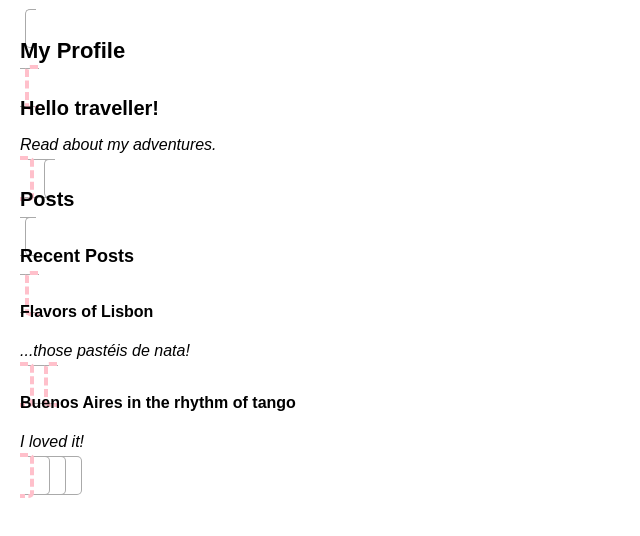
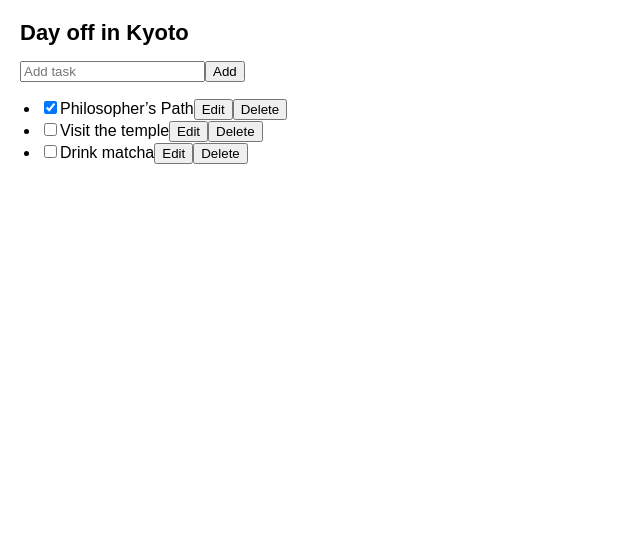
Before and after one commit to george-dx/exe-js, a React (Create React App) app in the folder react/hello-world/: page / in a window 1280 px wide. Shown: the top 536 px of the page, without its empty margins (0-640 px from the left). Built offline with nearby package versions, Linux system fonts and the light colour scheme.

Commit message:
Scale up with reducer and context

```diff
--- /dev/null
+++ b/react/hello-world/src/AddTask.js
@@ -0,0 +1,30 @@
+import { useState, useContext } from "react";
+import { TasksDispatchContext } from "./TaskContext";
+
+export default function AddTask() {
+  const [text, setText] = useState("");
+  const dispatch = useContext(TasksDispatchContext);
+  return (
+    <>
+      <input
+        placeholder="Add task"
+        value={text}
+        onChange={(e) => setText(e.target.value)}
+      />
+      <button
+        onClick={() => {
+          setText("");
+          dispatch({
+            type: "added",
+            id: nextId++,
+            text: text,
+          });
+        }}
+      >
+        Add
+      </button>
+    </>
+  );
+}
+
+let nextId = 3;
--- a/react/hello-world/src/App.js
+++ b/react/hello-world/src/App.js
@@ -1,42 +1,77 @@
-import Heading from "./Heading.js";
-import Section from "./Section.js";
+import { useReducer } from "react";
+import AddTask from "./AddTask.js";
+import TaskList from "./TaskList.js";
+import { TasksContext, TasksDispatchContext } from "./TaskContext.js";
 
-export default function ProfilePage() {
+export default function TaskApp() {
+  const [tasks, dispatch] = useReducer(tasksReducer, initialTasks);
+
+  function handleAddTask(text) {
+    dispatch({
+      type: "added",
+      id: nextId++,
+      text: text,
+    });
+  }
+
+  function handleChangeTask(task) {
+    dispatch({
+      type: "changed",
+      task: task,
+    });
+  }
+
+  function handleDeleteTask(taskId) {
+    dispatch({
+      type: "deleted",
+      id: taskId,
+    });
+  }
+
   return (
-    <Section>
-      <Heading>My Profile</Heading>
-      <Post title="Hello traveller!" body="Read about my adventures." />
-      <AllPosts />
-    </Section>
+    <TasksContext.Provider value={tasks}>
+      <TasksDispatchContext.Provider value={dispatch}>
+        <h1>Day off in Kyoto</h1>
+        <AddTask />
+        <TaskList />
+      </TasksDispatchContext.Provider>
+    </TasksContext.Provider>
   );
 }
 
-function AllPosts() {
-  return (
-    <Section>
-      <Heading>Posts</Heading>
-      <RecentPosts />
-    </Section>
-  );
+function tasksReducer(tasks, action) {
+  switch (action.type) {
+    case "added": {
+      return [
+        ...tasks,
+        {
+          id: action.id,
+          text: action.text,
+          done: false,
+        },
+      ];
+    }
+    case "changed": {
+      return tasks.map((t) => {
+        if (t.id === action.task.id) {
+          return action.task;
+        } else {
+          return t;
+        }
+      });
+    }
+    case "deleted": {
+      return tasks.filter((t) => t.id !== action.id);
+    }
+    default: {
+      throw Error("Unknown action: " + action.type);
+    }
+  }
 }
 
-function RecentPosts() {
-  return (
-    <Section>
-      <Heading>Recent Posts</Heading>
-      <Post title="Flavors of Lisbon" body="...those pastéis de nata!" />
-      <Post title="Buenos Aires in the rhythm of tango" body="I loved it!" />
-    </Section>
-  );
-}
-
-function Post({ title, body }) {
-  return (
-    <Section isFancy={true}>
-      <Heading>{title}</Heading>
-      <p>
-        <i>{body}</i>
-      </p>
-    </Section>
-  );
-}
+let nextId = 3;
+const initialTasks = [
+  { id: 0, text: "Philosopher’s Path", done: true },
+  { id: 1, text: "Visit the temple", done: false },
+  { id: 2, text: "Drink matcha", done: false },
+];
--- /dev/null
+++ b/react/hello-world/src/TaskContext.js
@@ -0,0 +1,4 @@
+import { createContext } from "react";
+
+export const TasksContext = createContext(null);
+export const TasksDispatchContext = createContext(null);
--- /dev/null
+++ b/react/hello-world/src/TaskList.js
@@ -0,0 +1,75 @@
+import { useState, useContext } from "react";
+import { TasksContext, TasksDispatchContext } from "./TaskContext";
+
+export default function TaskList() {
+  const tasks = useContext(TasksContext);
+  return (
+    <ul>
+      {tasks.map((task) => (
+        <li key={task.id}>
+          <Task task={task} />
+        </li>
+      ))}
+    </ul>
+  );
+}
+
+function Task({ task, onChange, onDelete }) {
+  const [isEditing, setIsEditing] = useState(false);
+  const dispatch = useContext(TasksDispatchContext);
+  let taskContent;
+  if (isEditing) {
+    taskContent = (
+      <>
+        <input
+          value={task.text}
+          onChange={(e) => {
+            dispatch({
+              type: "changed",
+              task: {
+                ...task,
+                text: e.target.value,
+              },
+            });
+          }}
+        />
+        <button onClick={() => setIsEditing(false)}>Save</button>
+      </>
+    );
+  } else {
+    taskContent = (
+      <>
+        {task.text}
+        <button onClick={() => setIsEditing(true)}>Edit</button>
+      </>
+    );
+  }
+  return (
+    <label>
+      <input
+        type="checkbox"
+        checked={task.done}
+        onChange={(e) => {
+          dispatch({
+            type: "changed",
+            task: {
+              ...task,
+              done: e.target.checked,
+            },
+          });
+        }}
+      />
+      {taskContent}
+      <button
+        onClick={() => {
+          dispatch({
+            type: "deleted",
+            id: task.id,
+          });
+        }}
+      >
+        Delete
+      </button>
+    </label>
+  );
+}
```
Also changed, not shown: react/hello-world/src/old/Heading.js (renamed from react/hello-world/src/Heading.js), react/hello-world/src/old/LevelContext.js (renamed from react/hello-world/src/LevelContext.js), react/hello-world/src/old/Section.js (renamed from react/hello-world/src/Section.js).
